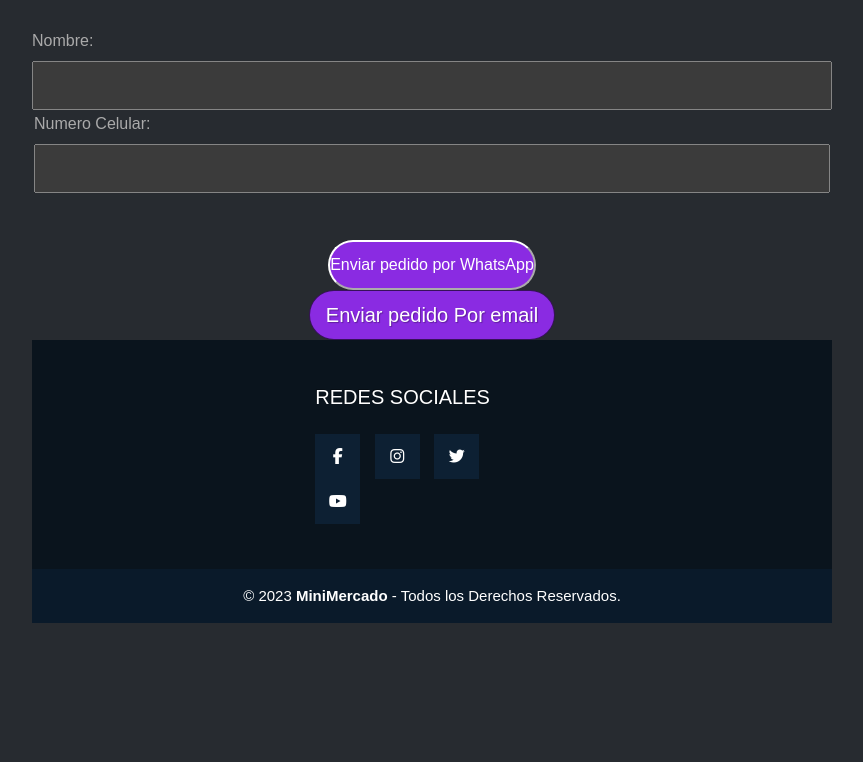
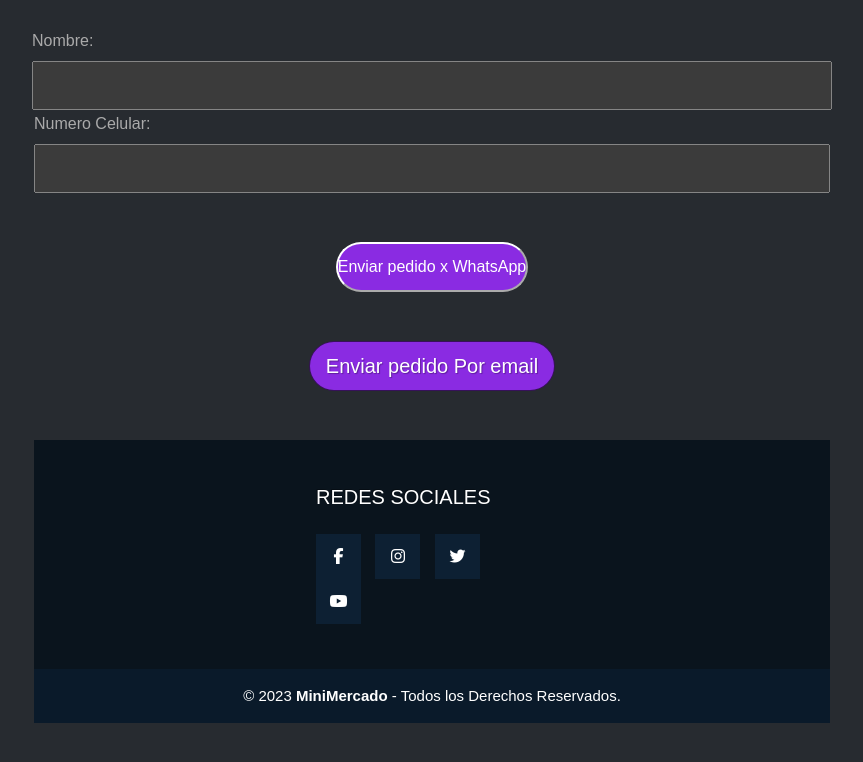
Before and after one commit to giulianolc/minimercadoits, a plain HTML site: page index.html in a window 1280 px wide. Shown: the part 2355-3117 px from the top of the page, without its empty margins (208-1071 px from the left). Before the commit the page ends 3010 px from the top, so only its background shows below. Drawn offline with Linux system fonts and the light colour scheme; a web font is replaced by a local one.

Commit message:
Update index.html

```diff
--- a/index.html
+++ b/index.html
@@ -263,17 +263,22 @@
 
     </div>
 
+
+          <div class="group">
+
  <div class="boton1">
 
-        <button id="btn-whatsapp">Enviar pedido por WhatsApp</button>
+        <button id="btn-whatsapp">Enviar pedido x WhatsApp</button>
 </div>
+</div>
+            <div class="group">
 
           <div class="boton1">
           <button type="submit" class="btn btn-secondary btn-lg btn-block">Enviar pedido Por email</button>
 </div>
+</div>
 
-
-
+<div class="group">
 
 
 
@@ -304,7 +309,7 @@
         </div>
     </footer>
 
-
+</div>
 
 
 </body>
```
